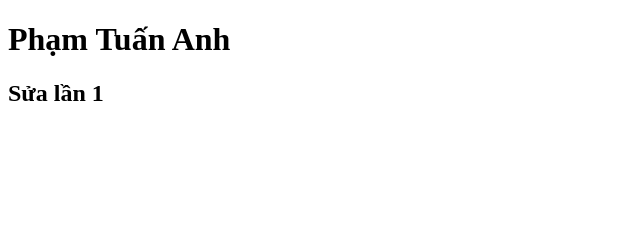
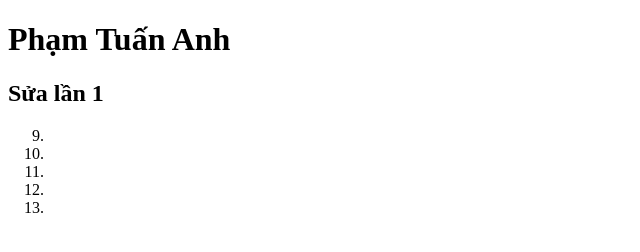
Before and after one commit to VaporeonUwU/Vapy5, a plain HTML site: page index.html in a window 1280 px wide. Shown: the whole page, without its empty margins (0-640 px from the left). Drawn offline with Linux system fonts and the light colour scheme.

Commit message:
sua lan2

```diff
--- a/index.html
+++ b/index.html
@@ -8,5 +8,12 @@
   <body>
     <h1>Phạm Tuấn Anh</h1>
     <h2>Sửa lần 1</h2>
+    <ol start="9">
+      <li></li>
+      <li></li>
+      <li></li>
+      <li></li>
+      <li></li>
+    </ol>
   </body>
 </html>
```
